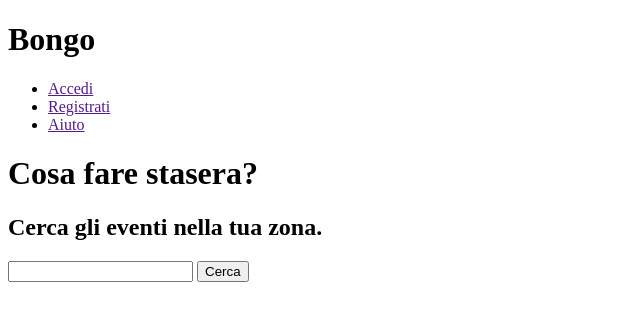
After one commit to SalvatoreCognetta/BongoWebsite, a PHP site: page /home.html in a window 1280 px wide. The commit adds this page. Shown: the top 321 px of the page, without its empty margins (0-640 px from the left). Run offline with PHP 8.4, Linux system fonts and the light colour scheme.

Commit message:
Prima bozza

```diff
--- a/css/style.css
+++ b/css/style.css
@@ -1,3 +1,8 @@
+body {
+    margin: 0 auto;
+    width: 960px;
+}
+
 nav li {
     float: right;
     padding-left: 15px;
--- /dev/null
+++ b/home.html
@@ -0,0 +1,34 @@
+<!DOCTYPE html>
+<html lang="it">
+    <head>
+        <title>Bongo</title>
+    </head>
+
+    <body>
+        <div>
+            <header>
+                <h1>Bongo</h1>
+                <nav>
+                    <ul>
+                        <li><a href="">Accedi</a></li>
+                        <li><a href="">Registrati</a></li>
+                        <li><a href="">Aiuto</a></li>
+                    </ul>
+                </nav>
+            </header>
+
+            <h1>Cosa fare stasera?</h1>
+            <h2>Cerca gli eventi nella tua zona.</h2>
+
+            <form>
+                <input type="text" name="citta">
+                <input type="submit" value="Cerca">
+            </form>
+
+            <footer>
+
+            </footer>
+        </div>
+
+    </body>
+</html>
--- a/main.html
+++ b/main.html
@@ -12,7 +12,7 @@
 
 <!--        <script type="text/javascript" src="x.js"></script>-->
 
-        <link rel="stylesheet" href="style.css" type="text/css">
+        <link rel="stylesheet" href="./css/style.css" type="text/css">
         <link rel="icon" href="../Immagini/scimmia%20bongo.jpg">
     </head>
     <body>
```
